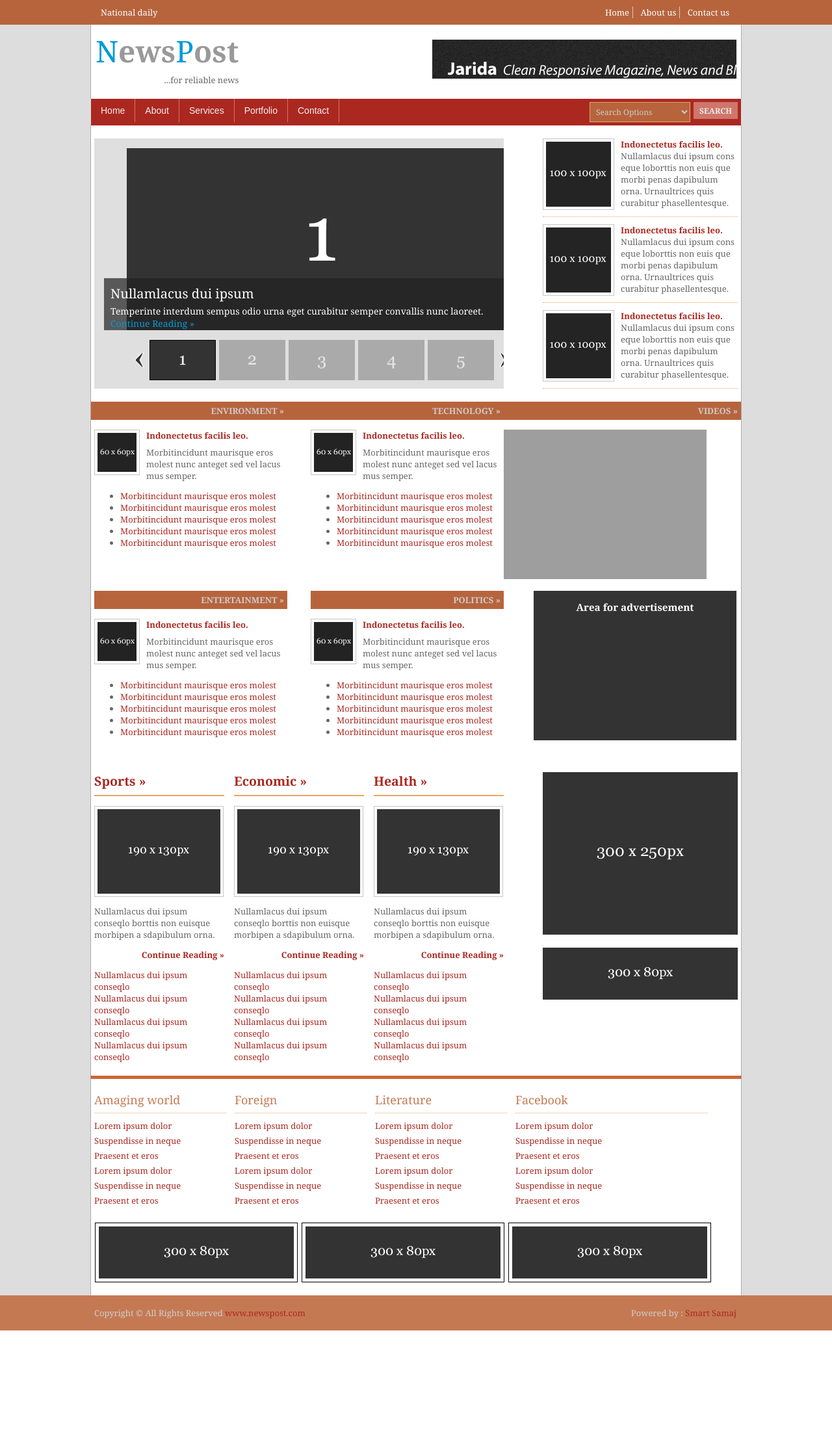
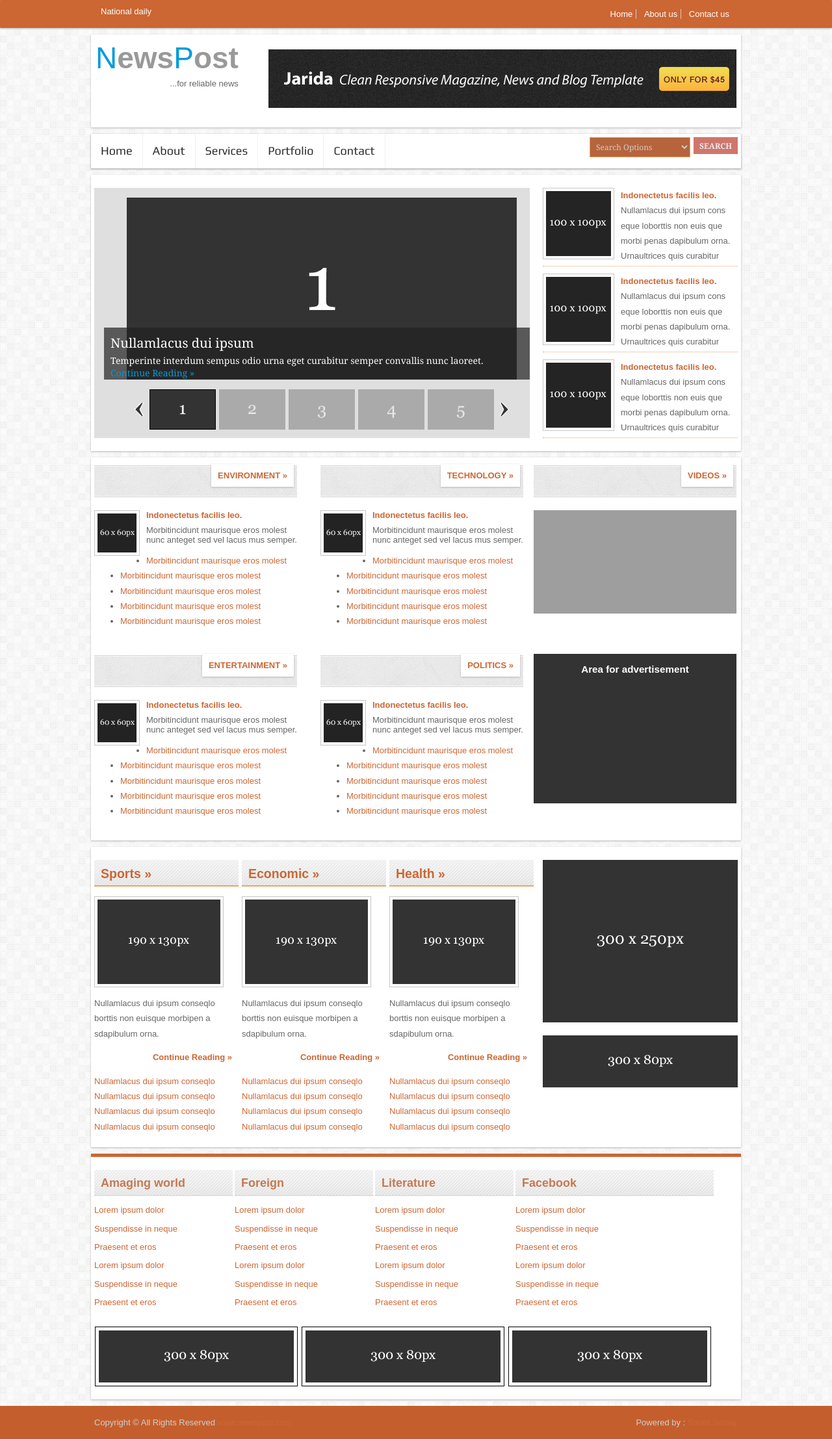
Before and after one commit to prakashneupane/lumbininews, a PHP site: page / in a window 1280 px wide. Shown: the whole page at 65% size. Before the commit the page ends 2047 px from the top, so only its background shows below. Run offline with PHP 8.4, Linux system fonts and the light colour scheme; grey boxes are pictures that could not be loaded.

Commit message:
modified style

```diff
--- a/styles/featured_slide.css
+++ b/styles/featured_slide.css
@@ -1,14 +1,14 @@
 
 #featured_slide{
 	display:block;
-	width:630px;
+	width:670px;
 	height:385px;
 	margin:0;
 	padding:0;
 	overflow:hidden;
 	font-family:Georgia, "Times New Roman", Times, serif;
 	}
-
+#feaurednews{ width:667px;}
 #featured_slide a{
 	color:#FFFFFF;
 	background-color:transparent;
--- a/styles/navi.css
+++ b/styles/navi.css
@@ -55,7 +55,7 @@
 
 #topnav li li a:hover{
 	color:#FFFFFF;
-	background-color:#059BD8;
+	background-color:#f1f1f1;
 	}
 
 #topnav li ul{
--- a/styles/style.css
+++ b/styles/style.css
@@ -8,11 +8,12 @@ body{
 	margin:0;
 	padding:0;
 	font-size:13px;
-	font-family:Georgia, "Times New Roman", Times, serif;
+	font-family:Arial, Helvetica, sans-serif;
 	color:#666666;
-	background-color:#ddd;
+
+        background: url(../images/bg.png)repeat;
 	}
-
+li{line-height: 1.8em;}
 img{display:block; margin:0; padding:0; border:none;}
 .justify{text-align:justify;}
 .bold{font-weight:bold;}
@@ -22,7 +23,7 @@ img{display:block; margin:0; padding:0; border:none;}
 .clear{clear:both;}
 br.clear{clear:both; margin-top:-15px;}
 
-a{outline:none; text-decoration:none; color:#AB2820; }
+a{outline:none; text-decoration:none; color:#cc6633; }
 
 .fl_left{float:left; margin-left:5px; }
 .fl_right{float:right; margin-left:36px;}
@@ -50,19 +51,46 @@ div. h1, div.wrapper h2, div.wrapper h3, div.wrapper h4, div.wrapper h5, div.wra
 	line-height:normal;
 	}
 
-.col0, .col0 a{color:#FFFFFF; background-color:#B7643D;}
-.col2{color:#FFFFFF; background-color:#AB2820; width:1000px; margin:0 auto;  }
+.col0{color:#FFFFFF; background-color:#cc6633;
+border-radius: 1px;
+-moz-border-radius: 1px;
+-webkit-border-radius: 1px;
+box-shadow: 0 1px 3px 0 #B5B5B5;
+-moz-box-shadow: 0 1px 3px 0 #b5b5b5;
+-webkit-box-shadow: 0 1px 3px 0 #B5B5B5;}
+.col0 a{color:#fff;}
+.col2{background: #FFF;
+border-radius: 1px;
+-moz-border-radius: 1px;
+-webkit-border-radius: 1px;
+box-shadow: 0 1px 3px 0 #B5B5B5;
+-moz-box-shadow: 0 1px 3px 0 #b5b5b5;
+-webkit-box-shadow: 0 1px 3px 0 #B5B5B5; width:1000px; margin:0 auto;  }
 
 
 /* ----------------------------------------------Generalise-------------------------------------*/
-
-#header, #topbar,#topline, #breadcrumb, .container, #hpage_cats, #adblock, #socialise, #footer, #copyright{
-	position:relative;
+.container,#hpage_cats,#footer{border-radius: 1px;
+-moz-border-radius: 1px;
+-webkit-border-radius: 1px;
+box-shadow: 0 1px 3px 0 #B5B5B5;
+-moz-box-shadow: 0 1px 3px 0 #b5b5b5;
+-webkit-box-shadow: 0 1px 3px 0 #B5B5B5;}
+#topline{position:relative;
 	margin:0 auto 0;
 	display:block;
+	width:1000px;}
+#header{border-radius: 1px;
+-moz-border-radius: 1px;
+-webkit-border-radius: 1px;
+box-shadow: 0 1px 3px 0 #B5B5B5;
+-moz-box-shadow: 0 1px 3px 0 #b5b5b5;
+-webkit-box-shadow: 0 1px 3px 0 #B5B5B5; }
+#header, #topbar, #breadcrumb, .container, #hpage_cats, #adblock, #socialise, #footer, #copyright{
+	position:relative;
+	margin:10px auto 0;
+	display:block;
 	width:1000px;
-	border-left:1px solid #aaa;
-	border-right:1px solid #aaa;
+
 
 	}
 	#copyright{ border:none;}
@@ -115,13 +143,13 @@ div. h1, div.wrapper h2, div.wrapper h3, div.wrapper h4, div.wrapper h5, div.wra
 	}
 
 #header .fl_right{
-	display:block;
-	float:right;
-	width:468px;
-	height:60px;
-	margin-top:21px;
-	margin-right:7px;
-	overflow:hidden;
+	display: block;
+float: right;
+width: 720px;
+height: 100px;
+margin-top: 21px;
+margin-right: 7px;
+overflow: hidden;
 	}
 
 .fl_right_adv{
@@ -129,10 +157,20 @@ div. h1, div.wrapper h2, div.wrapper h3, div.wrapper h4, div.wrapper h5, div.wra
 	float:right;
 	width:312px;
 	height:230px;
-
+	margin-top:10px;
 	margin-right:7px;
 	overflow:hidden;
 	background:#333333;
+	}
+        .fl_right_vids{
+	display:block;
+	float:right;
+	width:312px;
+	height:230px;
+	margin-top:10px;
+	margin-right:7px;
+	overflow:hidden;
+
 	}
 	.fl_right_adv h3{ color:#fff; text-align:center;}
 #header h1, #header p, #header ul{
@@ -187,7 +225,7 @@ div. h1, div.wrapper h2, div.wrapper h3, div.wrapper h4, div.wrapper h5, div.wra
 .content{
 	display:block;
 	float:left;
-	width:630px;
+	width:670px;
 	margin-left:5px;
 	}
 
@@ -362,9 +400,11 @@ div. h1, div.wrapper h2, div.wrapper h3, div.wrapper h4, div.wrapper h5, div.wra
 
 #hpage_cats .fl_left, #hpage_cats .fl_right{
 	display:block;
-	width:297px;
+	width:312px;
 	margin-bottom:15px;
 	float:left;
+        margin-top:10px;
+
 	}
 
 #hpage_cats .fl_left img, #hpage_cats .fl_right img{
@@ -378,20 +418,27 @@ div. h1, div.wrapper h2, div.wrapper h3, div.wrapper h4, div.wrapper h5, div.wra
 #hpage_cats h2{
 	display:block;
 	width:100%;
-	margin:0 0 15px 0;
-	padding:5px 0;
+	margin:0 0 0px 0;
+	padding:10px 0;
 	color:#666666;
-	background-color:#B7643D;
+	background: #fff url(../images/heading-box.png) no-repeat;
 	text-align:right;
 	font-size:13px;
+        height: 51px;
 	}
 
 #hpage_cats h2 a{
 	margin:0 5px 0 0;
-	color:#CCC;
-
+	color:#cc6633;
+	background: #fff;padding:10px;
 	font-weight:bold;
 	text-transform:uppercase;
+        border-radius: 1px;
+-moz-border-radius: 1px;
+-webkit-border-radius: 1px;
+box-shadow: 0 1px 3px 0 #B5B5B5;
+-moz-box-shadow: 0 1px 3px 0 #b5b5b5;
+-webkit-box-shadow: 0 1px 3px 0 #B5B5B5;
 	}
 
 #hpage_cats p{
@@ -405,9 +452,14 @@ div. h1, div.wrapper h2, div.wrapper h3, div.wrapper h4, div.wrapper h5, div.wra
 	}
 
 #hpage_latest h2{
-	margin:0 0 15px 0;
-	padding:0 0 8px 0;
-	border-bottom:2px solid #E8A665;
+	margin: 0 0 15px 0;
+width: 100%;
+height: 21px;
+padding: 0 0 8px 0;
+border-bottom: 2px solid #E8A665;
+background: url(../images/widget-title-bg.png);
+padding-top: 10px;
+padding-left: 10px;
 	}
 
 #hpage_latest ul{
@@ -420,7 +472,7 @@ div. h1, div.wrapper h2, div.wrapper h3, div.wrapper h4, div.wrapper h5, div.wra
 #hpage_latest li{
 	display:block;
 	float:left;
-	width:200px;
+	width:212px;
 	margin:0 15px 0 0;
 	padding:0;
 	}
@@ -456,13 +508,19 @@ div. h1, div.wrapper h2, div.wrapper h3, div.wrapper h4, div.wrapper h5, div.wra
 	}
 
 #footer h2{
-	color:#C57953;
-	background-color:#FFFFFF;
-	font-size:18px;
-	font-weight:normal;
-	margin-bottom:10px;
-	padding-bottom:8px;
-	border-bottom:1px dotted #E8A665;
+	color: #C57953;
+background-color: #FFFFFF;
+background: url(../images/widget-title-bg.png);
+width: 100%;
+height: 29px;
+font-weight: bold !important;
+font-size: 18px;
+font-weight: normal;
+margin-bottom: 10px;
+
+padding-top: 10px;
+padding-left: 10px;
+border-bottom: 1px dotted #E8A665;
 	}
 
 #footer li{
@@ -538,11 +596,11 @@ div. h1, div.wrapper h2, div.wrapper h3, div.wrapper h4, div.wrapper h5, div.wra
 
 /* ----------------------------------------------Copyright-------------------------------------*/
 
-div.col8{border:none; background:#C57953;}
+div.col8{border:none; background:#c45f2d;}
 
 #copyright{
 	padding:5px 0;
-	background:#C57953;
+	background:#c45f2d;
 	}
 
 #copyright p{
@@ -569,7 +627,12 @@ div.col8{border:none; background:#C57953;}
 
 /***************************menu css************************************************/
 	form, fieldset, legend{margin:0; padding:0; border:none;}
-.menucontainer {width: 1000px; background:#AB2820; margin: 0 auto;}
+.menucontainer {width: 1000px;  margin: 10px auto 0px auto; border-radius: 1px;
+-moz-border-radius: 1px;
+-webkit-border-radius: 1px;
+box-shadow: 0 1px 3px 0 #B5B5B5;
+-moz-box-shadow: 0 1px 3px 0 #b5b5b5;
+-webkit-box-shadow: 0 1px 3px 0 #B5B5B5;}
 
 
 
@@ -580,22 +643,24 @@ ul#topnav {
 	list-style: none;
 	position: relative;
 	font-size: 1.2em;
-	background:#AB2820;
+
 }
 ul#topnav li {
 	float: left;
 	margin: 0; padding: 0;
-	border-right: 1px solid #CF766C;
+	border-right: 1px solid #f1f1f1;
 	font-family:Arial, Helvetica, sans-serif;
-	font-size:14px;
+	font-size:18px;
 }
 ul#topnav li a {
 	padding: 10px 15px;
 	display: block;
-	color: #f0f0f0;
+	color: #2d2d2d;
+        text-shadow: 1px 1px 1px #FFF;
 	text-decoration: none;
+        font-family: play !important;
 }
-ul#topnav li:hover {background:#000; }
+ul#topnav li:hover {background:#f1f1f1 !important; color:#fff; }
 ul#topnav li span {
 	float: left;
 	padding: 6px 0;
@@ -603,7 +668,7 @@ ul#topnav li span {
 	left: 0; top:35px;
 	display: none;
 	width: 1000px;
-	background: #000;
+	background: #ccc;
 	color: #fff;
 	-moz-border-radius-bottomright: 5px;
 	-khtml-border-radius-bottomright: 5px;
```
